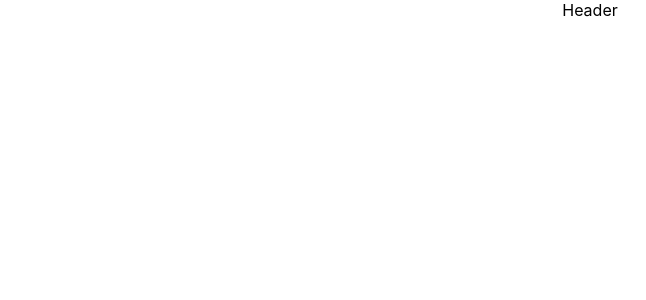
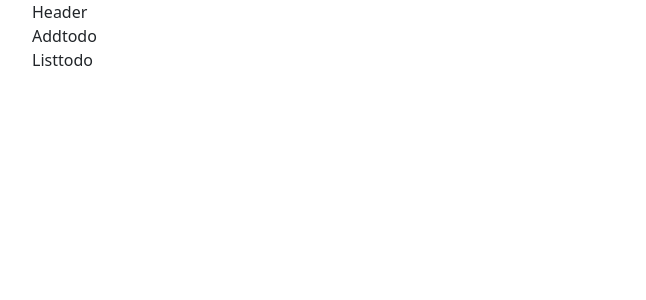
Before and after one commit to aydogdu-ali/to_do_list, a React (Create React App) app: page / in a window 1280 px wide. Shown: the top 300 px of the page, without its empty margins (50-696 px from the left). Built offline with nearby package versions, Linux system fonts and the light colour scheme.

Commit message:
added depency tools

```diff
--- a/package.json
+++ b/package.json
@@ -6,8 +6,12 @@
     "@testing-library/jest-dom": "^5.14.1",
     "@testing-library/react": "^13.0.0",
     "@testing-library/user-event": "^13.2.1",
+    "axios": "^1.1.3",
+    "bootstrap": "^5.2.2",
+    "bootstrap-react": "^0.5.0-alpha.14",
     "react": "^18.2.0",
     "react-dom": "^18.2.0",
+    "react-icons": "^4.6.0",
     "react-scripts": "5.0.1",
     "web-vitals": "^2.1.0"
   },
--- a/src/App.js
+++ b/src/App.js
@@ -1,12 +1,13 @@
 
 import './App.css';
 import Header from './components/Header';
+import Home from './pages/Home';
 
 function App() {
   return (
-    <div className="App">
-
-      <Header/>
+    <div className="container">
+            <Header/>
+            <Home/>
     </div>
   );
 }
--- a/src/index.js
+++ b/src/index.js
@@ -1,6 +1,7 @@
 import React from 'react';
 import ReactDOM from 'react-dom/client';
 import './index.css';
+import 'bootstrap/dist/css/bootstrap.min.css';
 import App from './App';
 
 
```
Also changed, not shown: 1 other file (tests, documents, lock files or other folders).
